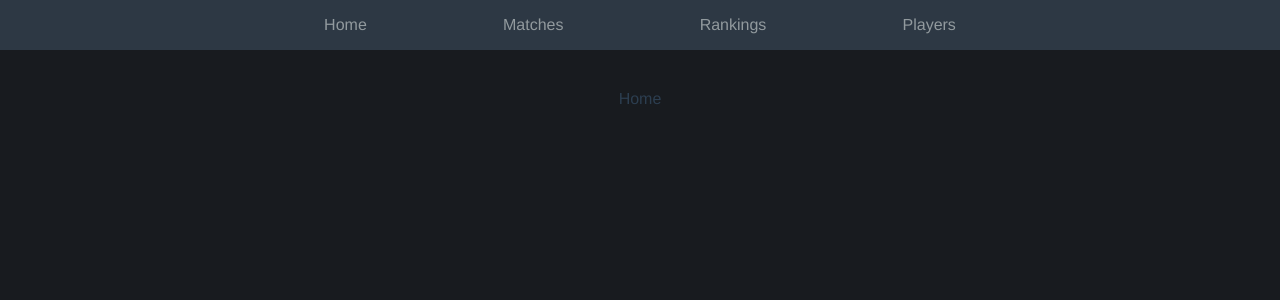
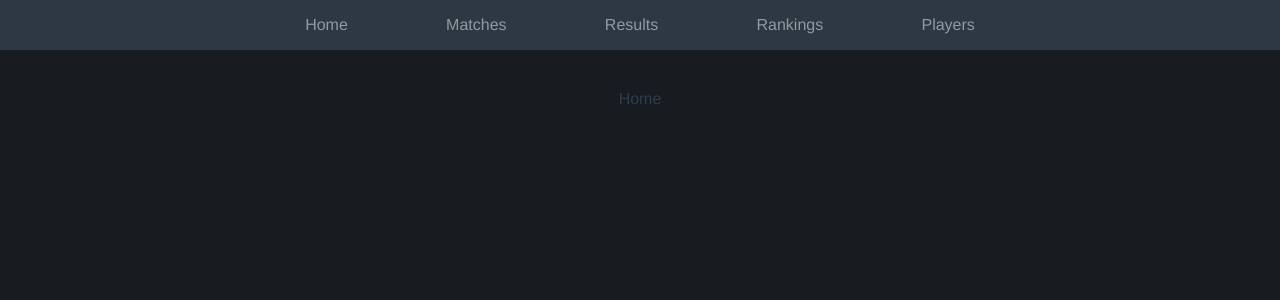
Before and after one commit to bluffdev/half-life-tv, a Vue app: page / in a window 1280 px wide. Shown: the top 300 px of the page. Built offline with nearby package versions, Linux system fonts and the light colour scheme.

Commit message:
Added results link to navbar

```diff
--- a/src/components/NavBar.vue
+++ b/src/components/NavBar.vue
@@ -6,6 +6,9 @@
         </li>
         <li class="nav-item">
             <router-link to="/matches" class="link">Matches</router-link>
+        </li>
+        <li class="nav-item">
+            <router-link to="/results" class="link">Results</router-link>
         </li>
         <li class="nav-item">
             <router-link to="/rankings" class="link">Rankings</router-link>
```
